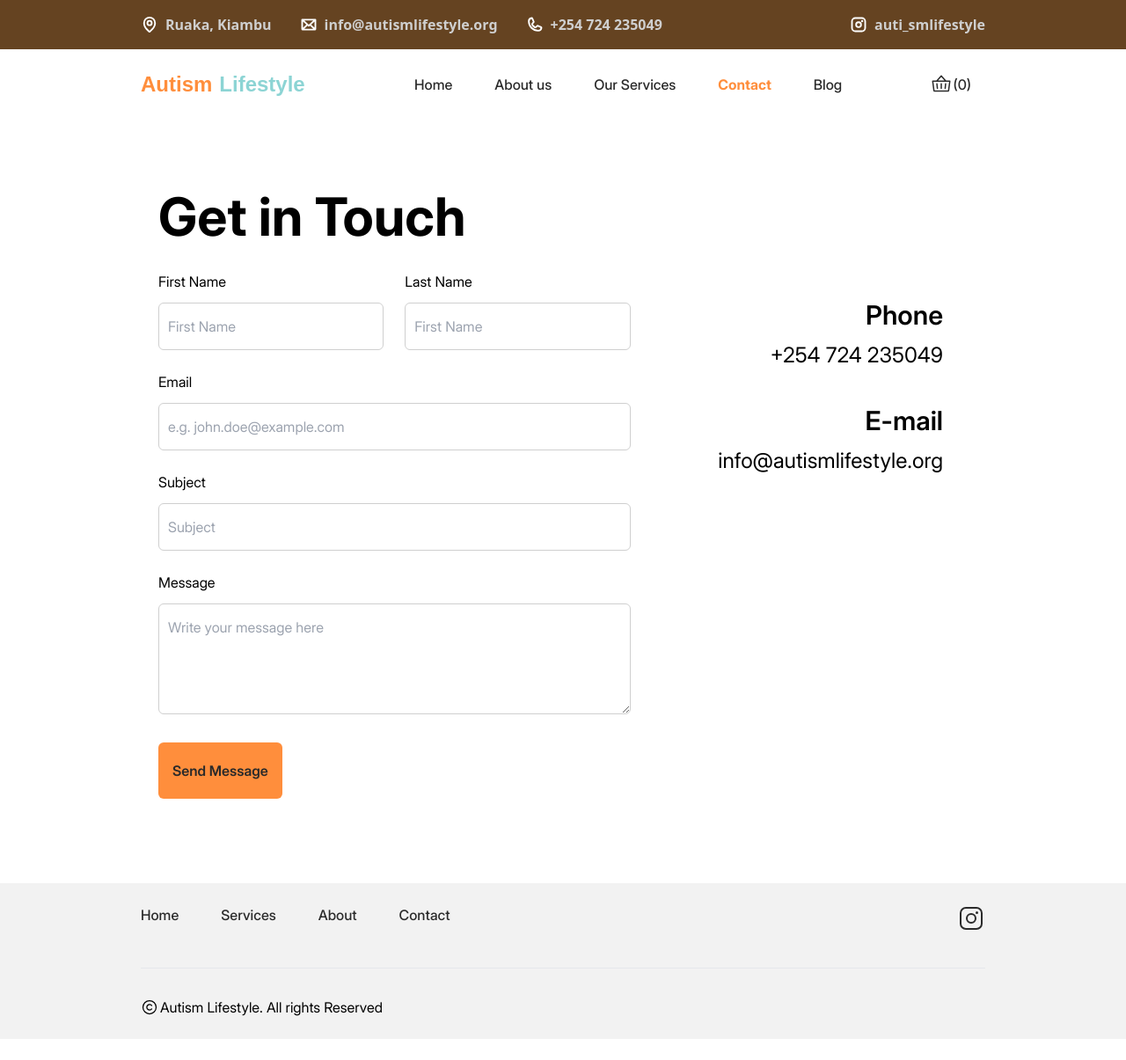
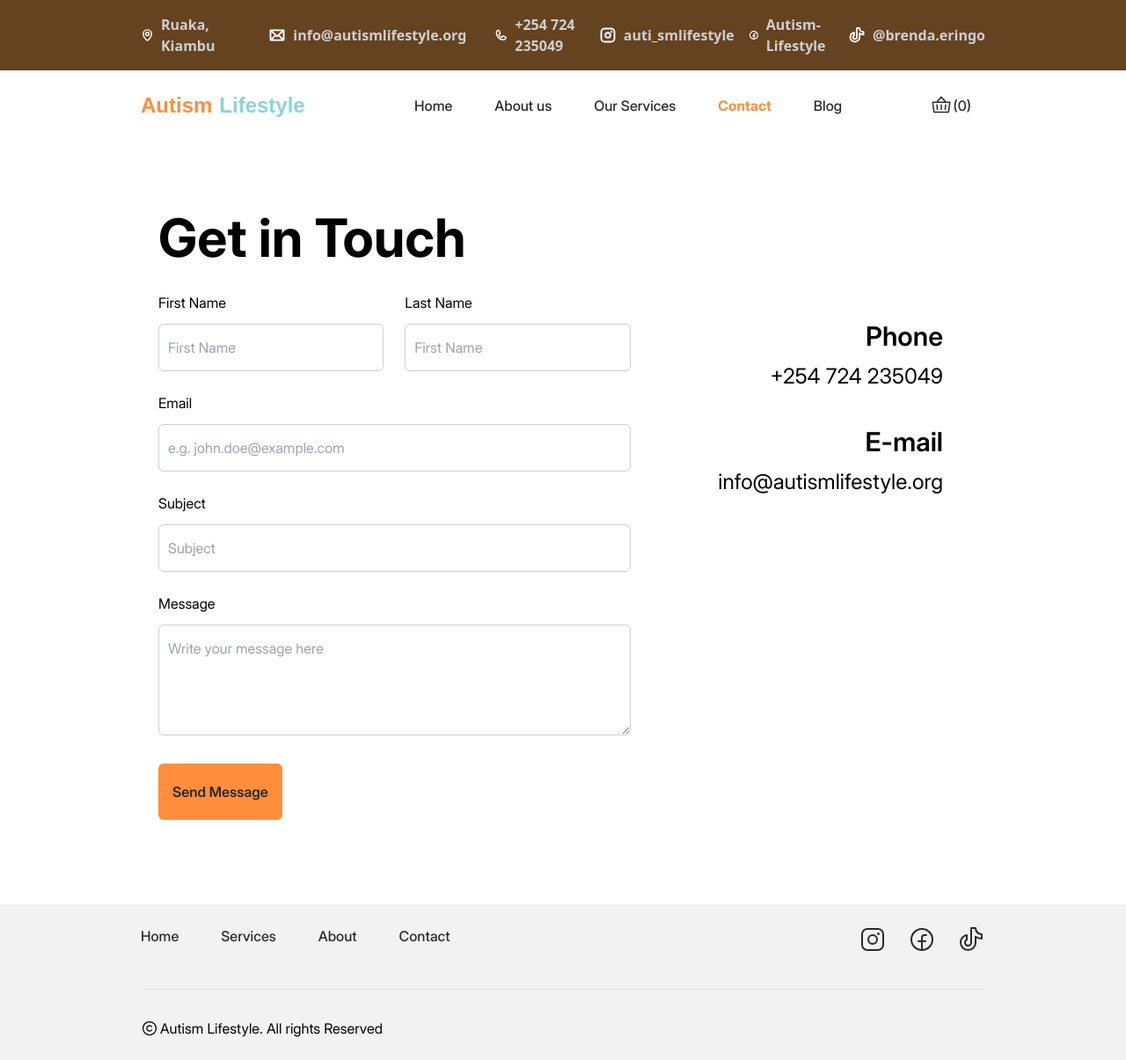
Before and after one commit to Richy-irad/autism-lifestyle, a Next.js app: page /contact in a window 1280 px wide. Shown: the whole page at 88% size. Before the commit the page ends 1181 px from the top, so only its background shows below. Built offline with nearby package versions, Linux system fonts and the light colour scheme; a web font is replaced by a local one.

Commit message:
add more socials

```diff
--- a/src/components/footer.tsx
+++ b/src/components/footer.tsx
@@ -1,5 +1,10 @@
 import Link from "next/link";
-import { InstagramLogo, FacebookLogo, Copyright } from "@phosphor-icons/react";
+import {
+  InstagramLogo,
+  FacebookLogo,
+  Copyright,
+  TiktokLogo,
+} from "@phosphor-icons/react";
 
 const navigation = [
   { name: "Home", href: "/" },
@@ -37,6 +42,20 @@ export default function Footer() {
             >
               <InstagramLogo size={32} />
             </Link>
+            <Link
+              href="https://www.facebook.com/share/WRHFbmmaLq12UqTS/?mibextid=LQQJ4d"
+              target="_blank"
+              className="text-dark hover:text-primary"
+            >
+              <FacebookLogo size={32} />
+            </Link>
+            <Link
+              href="https://www.tiktok.com/@brenda.eringo?_t=8p5orSvwtyX&_r=1"
+              target="_blank"
+              className="text-dark hover:text-primary"
+            >
+              <TiktokLogo size={32} />
+            </Link>
           </div>
         </div>
 
--- a/src/components/topbar.tsx
+++ b/src/components/topbar.tsx
@@ -8,6 +8,7 @@ import {
   MapPin,
   InstagramLogo,
   FacebookLogo,
+  TiktokLogo,
 } from "@phosphor-icons/react";
 
 const contacts = [
@@ -31,11 +32,16 @@ const socials = [
     text: "auti_smlifestyle",
     href: "https://www.instagram.com/auti_smlifestyle/",
   },
-  // {
-  //   icon: <FacebookLogo size={20} weight="bold" />,
-  //   text: "+254 724 235049",
-  //   href: "",
-  // },
+  {
+    icon: <FacebookLogo size={20} weight="bold" />,
+    text: "Autism-Lifestyle",
+    href: "https://www.facebook.com/share/WRHFbmmaLq12UqTS/?mibextid=LQQJ4d",
+  },
+  {
+    icon: <TiktokLogo size={20} weight="bold" />,
+    text: "@brenda.eringo",
+    href: "https://www.tiktok.com/@brenda.eringo?_t=8p5orSvwtyX&_r=1",
+  },
 ];
 
 const Topbar = () => {
```
